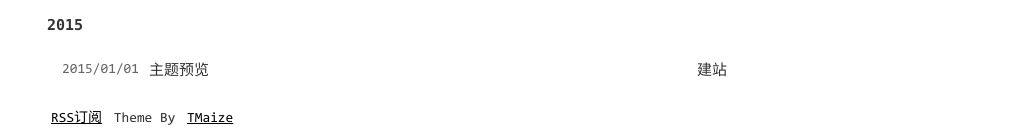
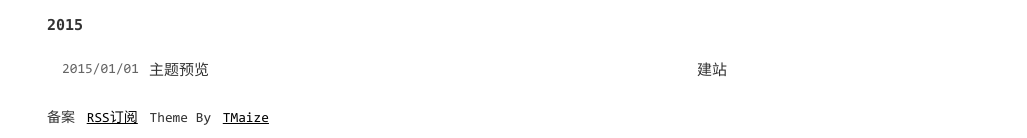
Before and after one commit to teg1c/teg1c.github.io, a Jekyll site: the page built from index.html, in a window 1280 px wide. Shown: the part 1091-1229 px from the top of the page, without its empty margins (253-1280 px from the left). Built offline with Jekyll 4.4.1, drawn with Linux system fonts in a browser that asks for light colours.

Commit message:
Update _config.yml

```diff
--- a/_config.yml
+++ b/_config.yml
@@ -5,7 +5,7 @@ title: tegic
 description: Tegic的个人博客
 keywords: Tegic,Blog,PHP
 author: Tegic
-footerText: ''
+footerText: '备案'
 
 # 这些不要动
 permalink: /posts/:year/:month/:day/:title.html
```
